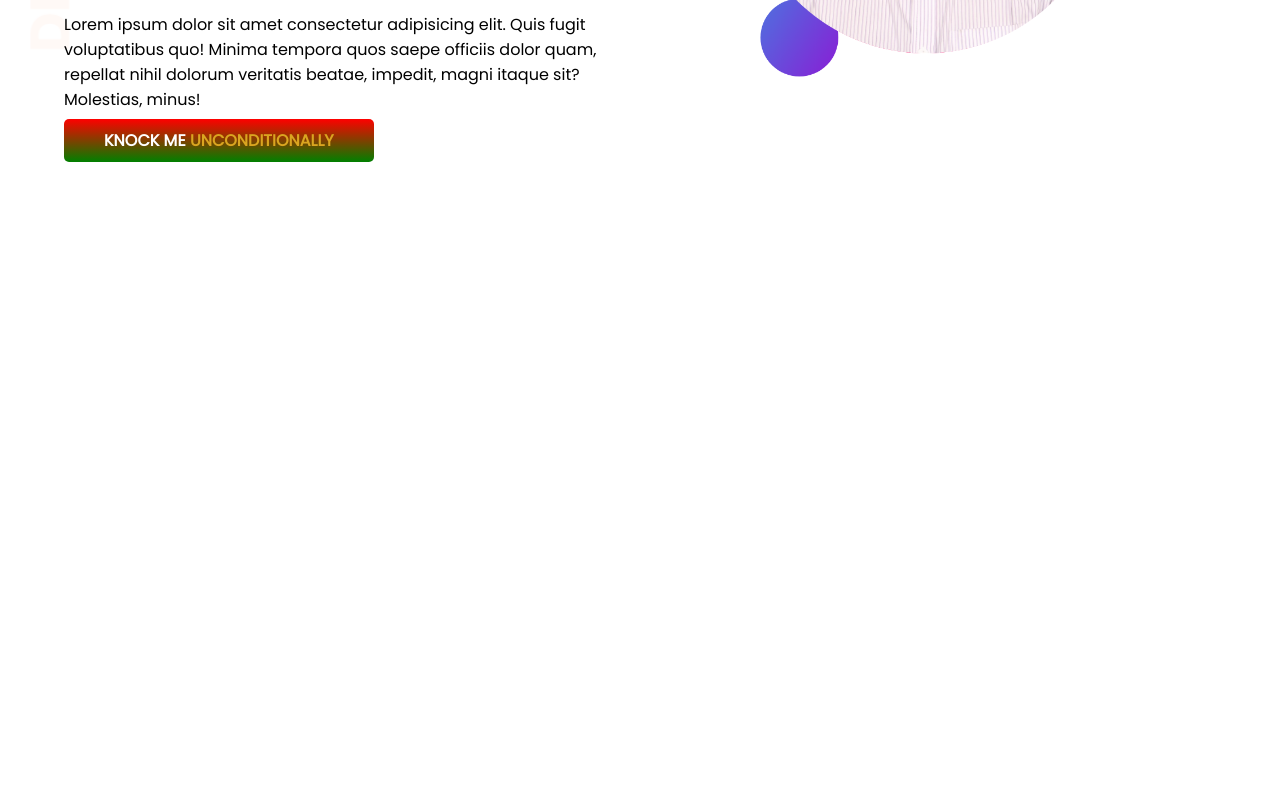
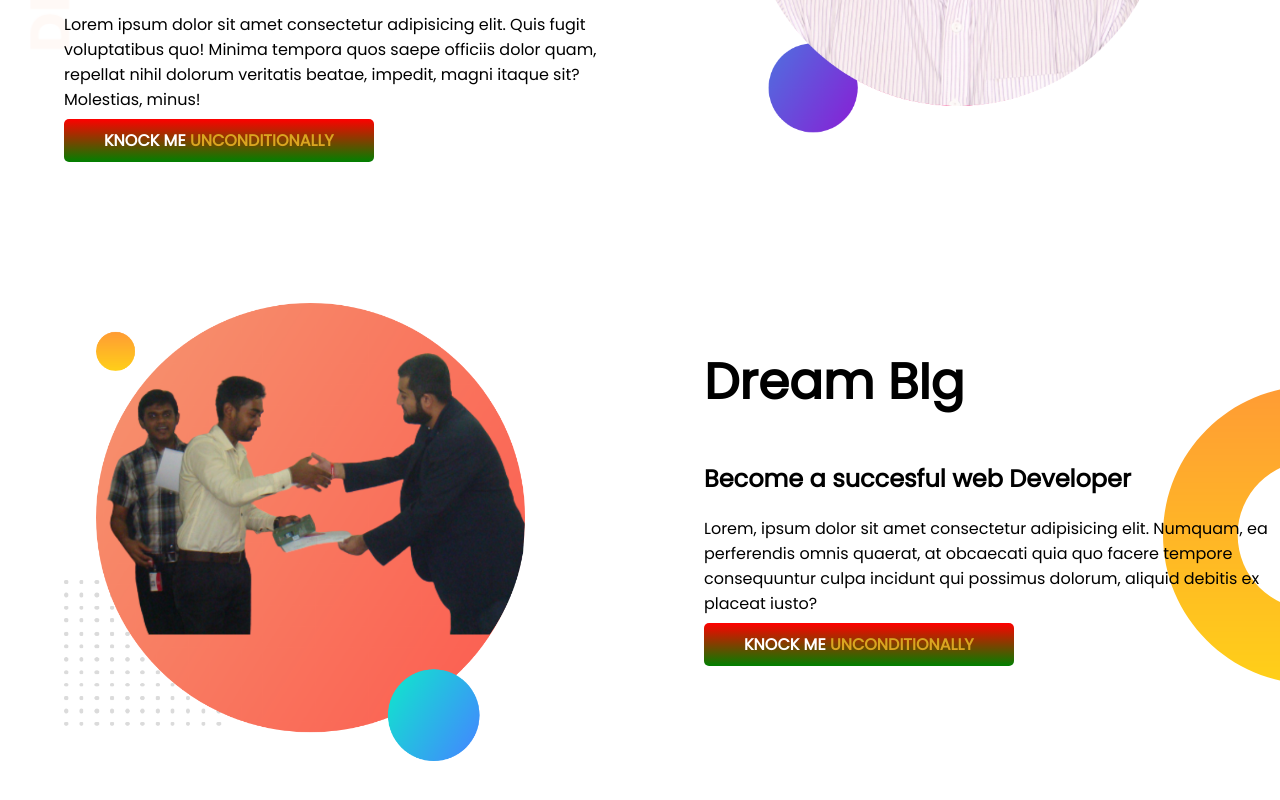
Before and after one commit to raihan0411/raihan-portfolio, a plain HTML site: page index.html in a window 1280 px wide. Shown: the part 310-1110 px from the top of the page. Before the commit the page ends 800 px from the top, so only its background shows below. Drawn offline with Linux system fonts and the light colour scheme.

Commit message:
secondpart

```diff
--- a/index.html
+++ b/index.html
@@ -23,9 +23,23 @@
                 officiis dolor quam, repellat nihil dolorum veritatis beatae, impedit, magni itaque sit? Molestias,
                 minus!
             </p>
-            <a class="link-button" target="_blank" href="https://www.facebook.com/mostofamohammadraihanulislam">KNOCK ME <span class="button-color">UNCONDITIONALLY</span></a>
+            <a class="link-button" target="_blank" href="https://www.facebook.com/mostofamohammadraihanulislam">KNOCK ME
+                <span class="button-color">UNCONDITIONALLY</span></a>
         </div>
         <div class="half"><img src="images/my-bgprofile pic (1).png" alt=""></div>
+    </section>
+    <section class="secondpart">
+        <div class="half"><img src="images/my-bg inAirtel.png" alt="">
+        </div>
+        <div class="half">
+            <h1>Dream BIg</h1>
+            <h2>Become a succesful web Developer</h2>
+            <p>Lorem, ipsum dolor sit amet consectetur adipisicing elit. Numquam, ea perferendis omnis quaerat, at
+                obcaecati quia quo facere tempore consequuntur culpa incidunt qui possimus dolorum, aliquid debitis ex
+                placeat iusto?</p>
+                <a class="link-button" target="_blank" href="https://www.facebook.com/mostofamohammadraihanulislam">KNOCK ME
+                    <span class="button-color">UNCONDITIONALLY</span></a>
+        </div>
     </section>
 </body>
 
--- a/style.css
+++ b/style.css
@@ -10,13 +10,14 @@ h1{
 }
 section{
     display: flex;
+    margin-bottom: 150px;
 }
 .half{
     width: 90%;
     padding-left: 5%;
 }
 .half img{
-    width: 70%;
+    width: 80%;
 }
 .link-button{
     text-decoration: none;
@@ -33,3 +34,8 @@ section{
     background-image: url(images/top-banner.png);
     background-repeat: no-repeat;
 }
+.secondpart{
+    background-image: url(images/dream-bg.png);
+    background-repeat: no-repeat;
+    background-position: right;
+}
```
